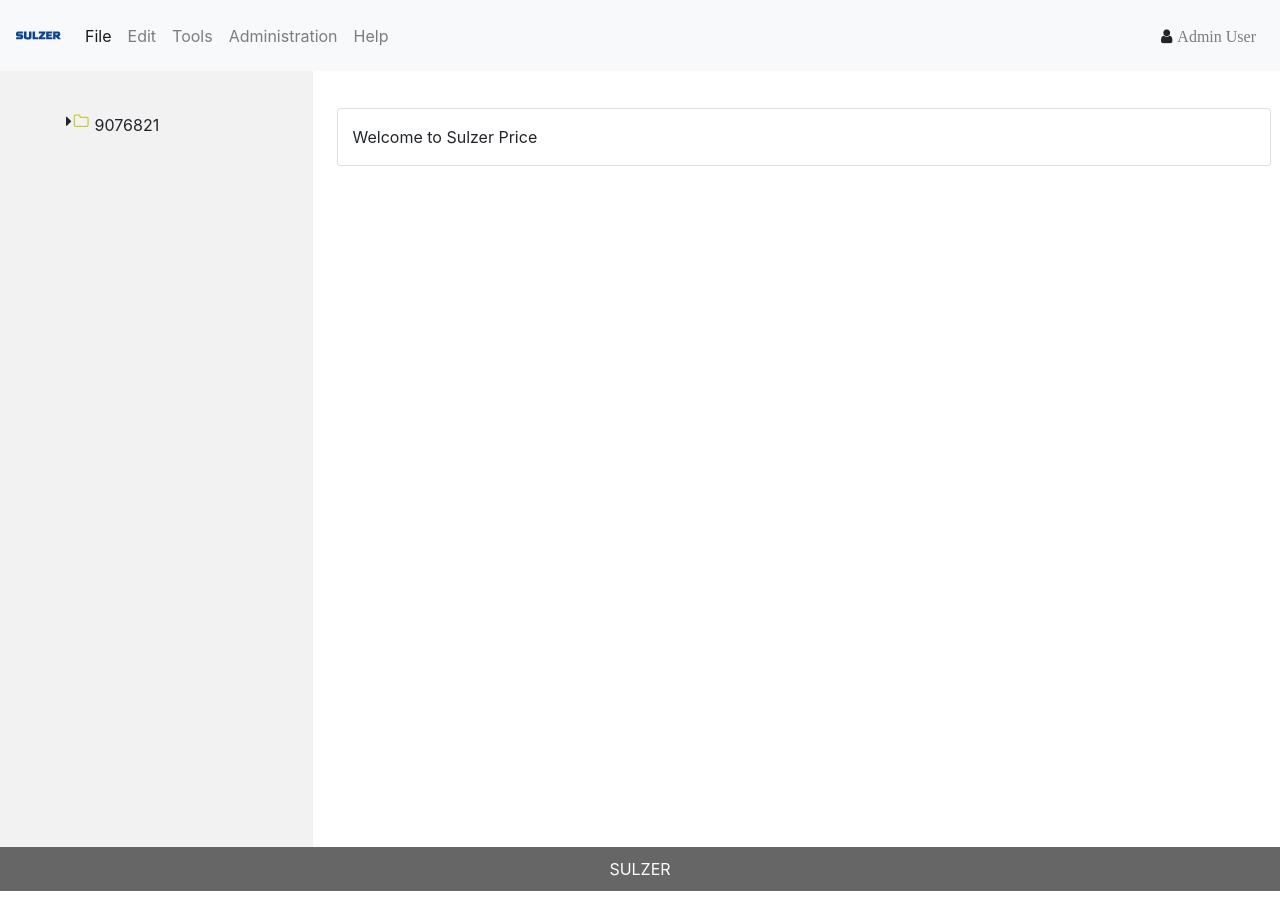
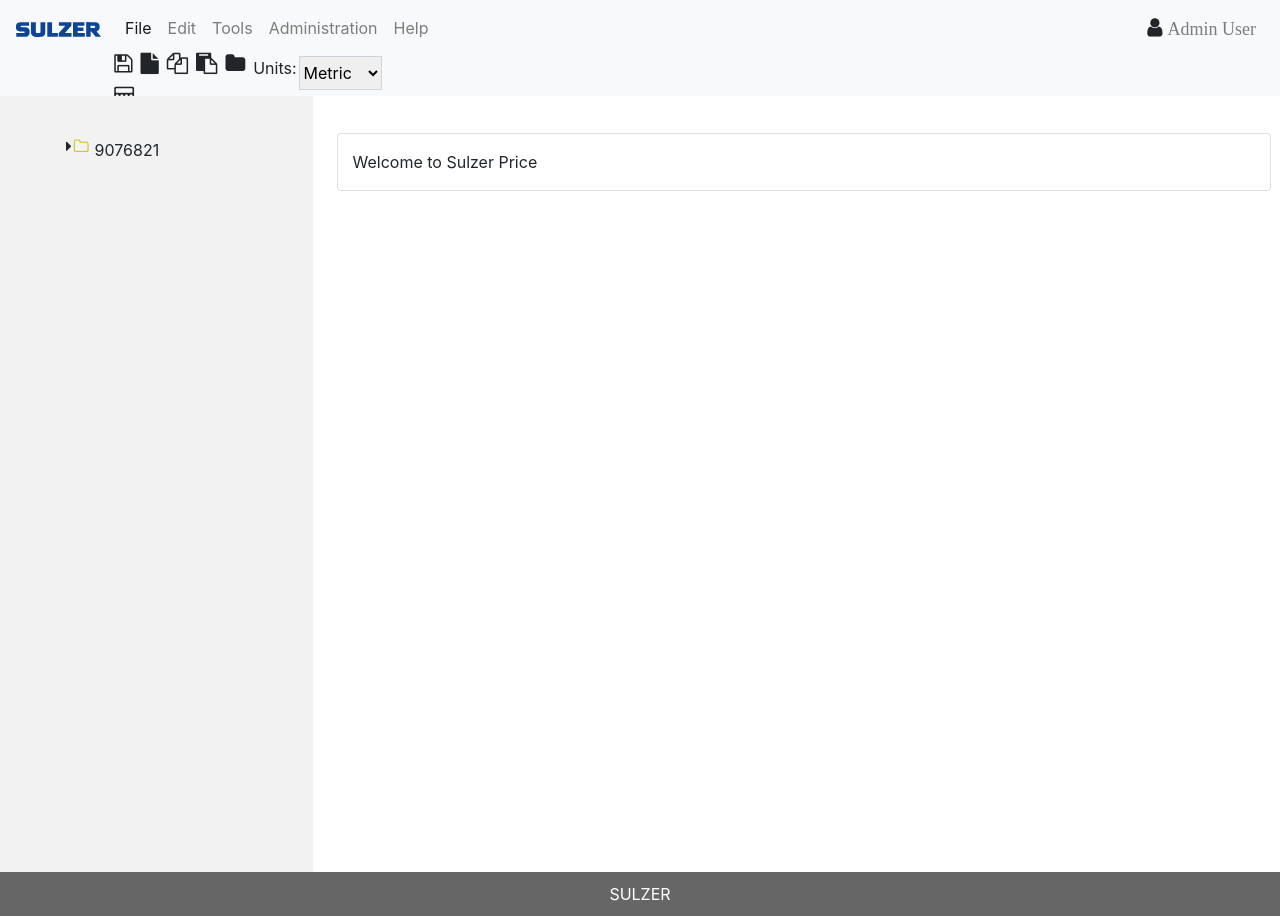
Before and after one commit to nitinabylle/SulzerPOC, an Angular app: page /home in a window 1280 px wide. Before the commit the page ends 891 px from the top, so only its background shows below. Built offline with nearby package versions, Linux system fonts and the light colour scheme.

Commit message:
changes for dropdown

```diff
--- a/src/app/core/header/header.component.html
+++ b/src/app/core/header/header.component.html
@@ -22,7 +22,7 @@
           <span class="navbar-toggler-icon"></span>
         </button>
         <div class="collapse navbar-collapse" id="navbarTogglerDemo01">
-          <a class="navbar-brand" href="#"><img width="45" height="45" alt="" class="image-round"
+          <a class="navbar-brand" href="#"><img width="85" height="25" alt="" class="image-round"
             src="../../../assets/img/sulzer-logo.svg" /></a>
           <ul class="navbar-nav mr-auto mt-2 mt-lg-0">
             <li class="nav-item active">
@@ -42,7 +42,29 @@
             </li>
           </ul>
           <form class="form-inline my-2 my-lg-0">
-            <i class="fa fa-user mr-2" aria-hidden="true"><span style="margin-left: 5px; color:rgba(0, 0, 0, 0.5)">Admin User</span></i>
+            <i class="fa fa-user mr-2 fa-lg" aria-hidden="true" ><span style="margin-left: 5px; color:rgba(0, 0, 0, 0.5); font-size: large;">Admin User</span></i>
           </form>
         </div>
       </nav>
+      <div class="row  bg-light">
+        <div class="col-md-1">
+
+        </div>
+        <div class="col-md-3">
+          <i class="fa fa-save mr-2 fa-lg" aria-hidden="true" style="float: inline-start;margin-left: 5px;"></i>
+          <i class="fa fa-file mr-2 fa-lg" aria-hidden="true" style="float: inline-start;"></i>
+          <i class="fa fa-copy mr-2 fa-lg" aria-hidden="true" style="float: inline-start;"></i>
+          <i class="fa fa-clipboard mr-2 fa-lg" aria-hidden="true" style="float: inline-start;"></i>
+          <i class="fa fa-folder mr-2 fa-lg" aria-hidden="true" style="float: inline-start;"></i>
+          <label style="float: inline-start;margin-right: 2px;">Units: </label>
+<select style="float: inline-start;border-radius: 0;height: 85%;padding: 0%;">
+<option>Metric</option>
+<option>Imperial</option>
+</select>
+<i class="fa fa-calculator mr-2 fa-lg" aria-hidden="true" style="float: inline-start;margin-left: 5px;"></i>
+
+        </div>
+        <div class="col-md-3">
+
+        </div>
+      </div>
--- a/src/app/model/DropDownModel.ts
+++ b/src/app/model/DropDownModel.ts
@@ -50,5 +50,6 @@
     {id: 12, name: "Truncated"},
    ]
 
+   TrayTypeArr = ["Cartridge", "Conventional", "GT-EXTRACT", "Optim", "Plus Trays", "Shell", "Slit Tray", "Trays"]
 
 }
--- a/src/app/model/SectionModel.ts
+++ b/src/app/model/SectionModel.ts
@@ -17,9 +17,9 @@
     ColumnNo:number= 0
     SectionNo:number=0
     SequenceNo:number=0
-    TrayType:string= ""
+    trayType:string= ""
     TrayTypeCode:string=""
-    DeckType: string=""
+    deckType: string=""
     TrayPanelLayout:string=""
     TrayConstructionTypeCode:string=""
     TrayDowncomerType:number=0
--- a/src/app/section/section.component.scss
+++ b/src/app/section/section.component.scss
@@ -0,0 +1,12 @@
+.input-lg{
+    width: 100%;
+}
+
+
+.input-md{
+    width: 75%;
+}
+
+.input-sm{
+    width: 50%;
+}
--- a/src/app/section/section.component.ts
+++ b/src/app/section/section.component.ts
@@ -11,12 +11,13 @@
   trayType:any;
   valueType:any;
   PanelLayout:any;
-  DeckType:any;
+  deckType:any;
   DownComer: any;
   elementContain:SectionModel;
   section:SectionContentModel;
   fileToUpload: File | null = null;
-  mySelect = '2';
+  mySelectTrayType:number;
+  mySelectDeckType:number;
   constructor(
     private _services: AppService
   ) { }
@@ -26,11 +27,13 @@
     this._services.getSectionContain().subscribe(result=>{
       this.section = Object.assign(new SectionContentModel(), result) ;
       this.elementContain = this._services.getSectionElement();
-      this.trayType = dropDown['TrayType'];
+      this.trayType =  dropDown['TrayType'];
       this.valueType = dropDown['ValveType'];
       this.PanelLayout = dropDown['PanelLayout'];
-      this.DeckType = dropDown['DeckType'];
+      this.deckType = dropDown['DeckType'];
       this.DownComer = dropDown['DownComer'];
+      this.mySelectTrayType = this.trayType.find(x=>x.name.toUpperCase()==this.section.trayType.toUpperCase()).id;
+      this.mySelectDeckType = this.deckType.find(x=>x.name.toUpperCase()==this.section.deckType.toUpperCase()).id;
     });
 
   }
```
